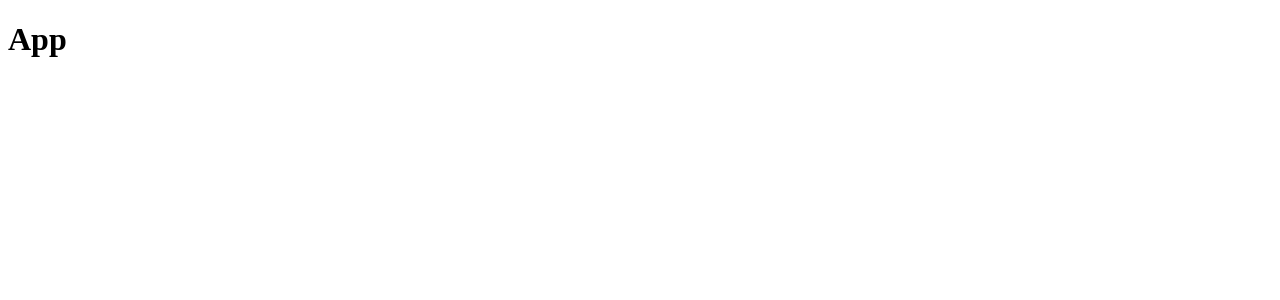
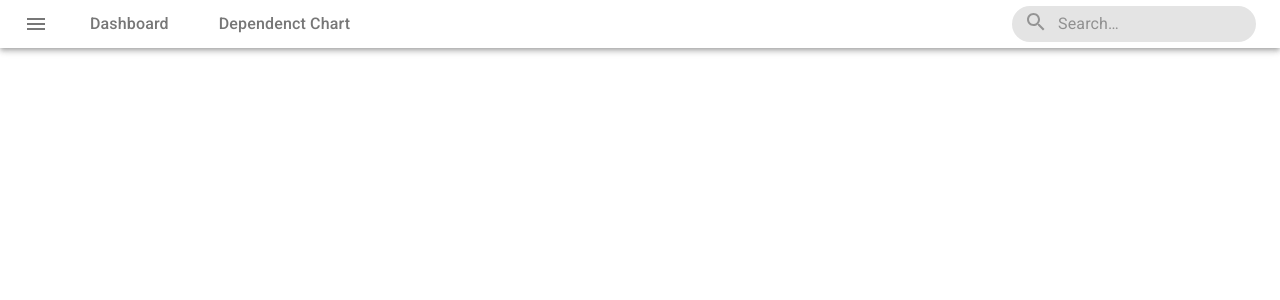
Before and after one commit to oslabs-beta/atriom-dashboard, a React app: page / in a window 1280 px wide. Shown: the top 300 px of the page. Built offline with nearby package versions, Linux system fonts and the light colour scheme.

Commit message:
Navbar with menu icon, page links, and search bar

```diff
--- a/index.html
+++ b/index.html
@@ -5,6 +5,8 @@
     <meta http-equiv="X-UA-Compatible" content="IE=edge" />
     <meta name="viewport" content="width=device-width, initial-scale=1.0" />
     <title>Document</title>
+    <link rel="preconnect" href="https://fonts.gstatic.com">
+    <link href="https://fonts.googleapis.com/css2?family=Roboto:wght@100;400;500;700&display=swap" rel="stylesheet">
   </head>
   <body>
     <div id="app"></div>
--- a/package.json
+++ b/package.json
@@ -14,6 +14,8 @@
     "@babel/core": "^7.13.10",
     "@babel/preset-env": "^7.13.12",
     "@babel/preset-react": "^7.12.13",
+    "@material-ui/core": "^4.11.3",
+    "@material-ui/icons": "^4.11.2",
     "babel-loader": "^8.2.2",
     "react": "^17.0.2",
     "react-dom": "^17.0.2",
--- a/src/components/App.js
+++ b/src/components/App.js
@@ -1,9 +1,11 @@
 import React from 'react';
+import NavBar from './NavBar';
+import "../styles/NavBar.scss"
 
 export default function App() {
   return (
-    <div>
-      <h1>App</h1>
-    </div>
+    <React.Fragment>
+      <NavBar />
+    </React.Fragment>
   );
 }
--- /dev/null
+++ b/src/components/NavBar.js
@@ -0,0 +1,58 @@
+import React from 'react';
+import Drawer from '@material-ui/core/Drawer';
+import AppBar from '@material-ui/core/AppBar';
+import Toolbar from '@material-ui/core/Toolbar';
+import List from '@material-ui/core/List';
+import IconButton from '@material-ui/core/IconButton';
+import MenuIcon from '@material-ui/icons/Menu';
+import Typography from '@material-ui/core/Typography';
+import InputBase from '@material-ui/core/InputBase';
+import SearchIcon from '@material-ui/icons/Search';
+
+
+const NavBar = () => {
+  // return (
+  //   <div className="NavBar">
+  //     <ul>
+  //       <li id="nbLogo">
+  //         *ATRIOM LOGO HERE*
+  //       </li>
+  //       <li>
+  //         Dashboard
+  //       </li>
+  //       <li>
+  //         Dependency Graph
+  //       </li>
+  //     </ul>
+  //   </div>
+  // )
+  return (
+    <div className="NavBar">
+      <AppBar position="static" color="inherit">
+        <Toolbar variant="dense">
+          <IconButton edge="start" className="menuButton" color="inherit" aria-label="menu">
+            <MenuIcon className="menuIcon"/>
+          </IconButton>
+          <Typography className="navLinks">
+            <a href="#">Dashboard</a>
+          </Typography>
+          <Typography className="navLinks">
+            <a href="#">Dependenct Chart</a>
+          </Typography>
+          <div className="search">
+            <div className="searchIconContainer">
+              <SearchIcon className="searchIcon"/>
+            </div>
+            <InputBase
+              placeholder="Search…"
+              className="searchInput"
+              inputProps={{ 'aria-label': 'search' }}
+            />
+          </div>
+        </Toolbar>
+      </AppBar>
+    </div>
+  );
+}
+
+export default NavBar;
--- /dev/null
+++ b/src/styles/NavBar.scss
@@ -0,0 +1,64 @@
+$font-standard: rgb(119, 119, 119);
+$font-hover: rgb(53, 53, 53);
+
+body {
+  margin: 0;
+}
+
+.NavBar {
+  display: flex;
+  // font-family: 'Roboto', sans-serif;
+  // ul {
+  //   li {
+  //     list-style: none;
+  //     display: inline-flex;
+  //     padding-right: 30px;
+  //   }
+  // }
+  flex-grow: 1;
+  background-color: black;
+}
+
+.menuIcon {
+  color: $font-standard;
+}
+
+.menuIcon:hover{
+  color: $font-hover;
+}
+
+.navLinks a{
+  text-decoration: none;
+  color: $font-standard;
+  font-weight: 500;
+  font-size: 16px;
+  padding-left: 30px;
+  padding-right: 20px;
+
+  &:hover {
+    color: $font-hover;
+  }
+}
+
+.searchInput {
+  margin-right: 26px;
+}
+
+.search {
+  width: 240px;
+  display: flex;
+  margin-left: auto;
+  background-color: rgb(228, 228, 228);
+  align-items: center;
+  padding: 2px;
+  border-radius: 20px;
+}
+
+.searchIcon {
+  margin: auto 10px;
+  color: rgb(148, 148, 148);
+}
+
+#nbLogo {
+  color: red;
+}
```
